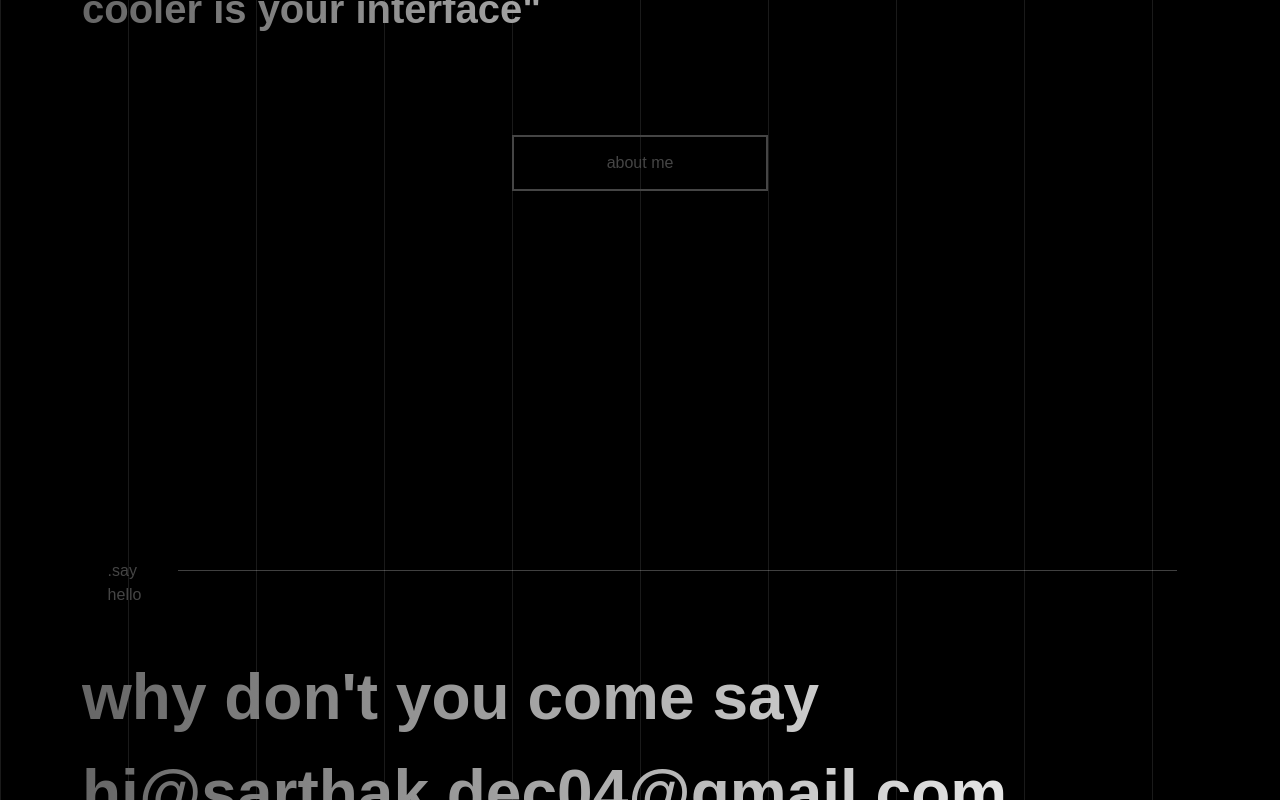
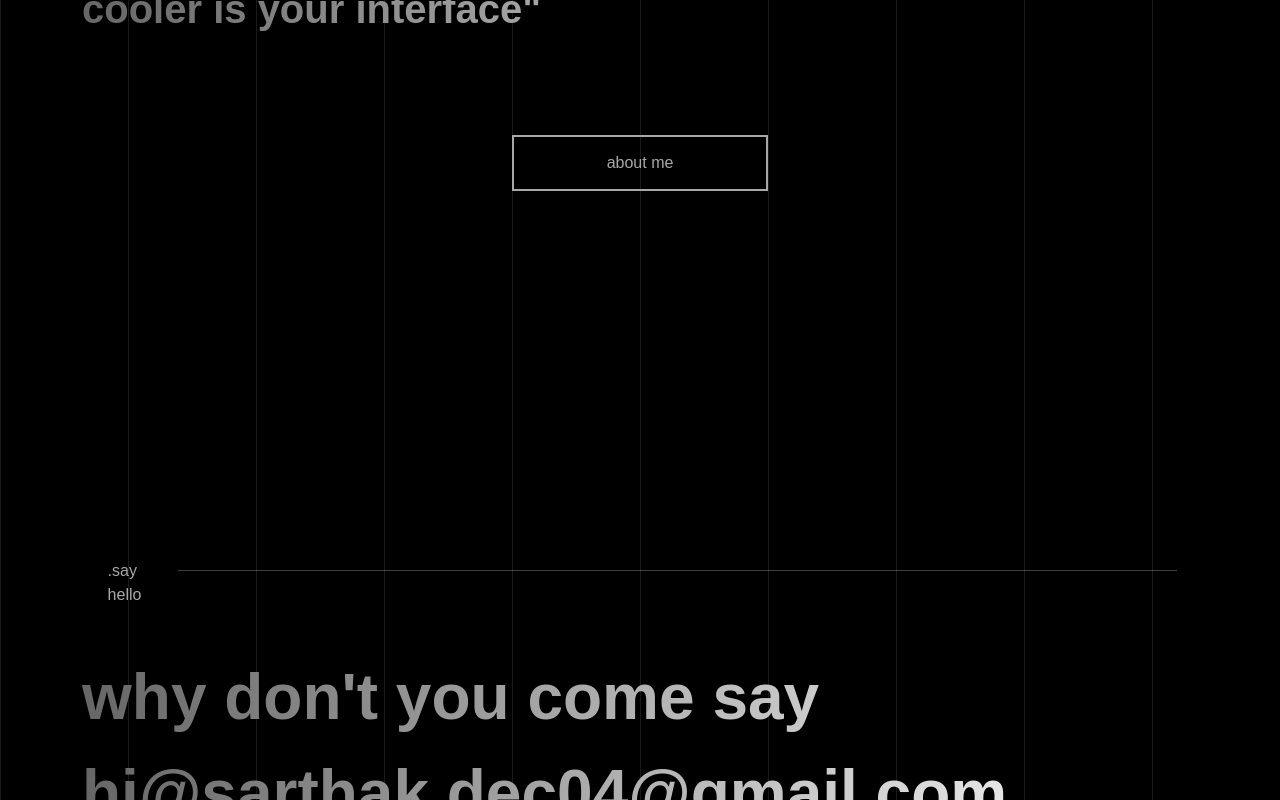
Before and after one commit to sarthaksharma52/Portfolio, a React (Vite) app: page / in a window 1280 px wide. Shown: the part 1180-1980 px from the top of the page. Built offline with nearby package versions, Linux system fonts and the light colour scheme.

Commit message:
changes in navbar

```diff
--- a/src/index.css
+++ b/src/index.css
@@ -19,7 +19,7 @@ body {
     width: 100%;
     z-index: 1000;
     /* background: rgba(255, 255, 255, 0.8); Adjust the RGBA values to fit your design */
-    backdrop-filter: blur(9px); /* Adjust the blur intensity */
+    backdrop-filter: blur(6px); /* Adjust the blur intensity */
     box-shadow: 0 2px 10px rgba(0, 0, 0, 0.1);
     border-bottom: 1px solid #454545;
 
@@ -63,7 +63,7 @@ a:hover{
     background: linear-gradient(to right, #666, #fff);
     -webkit-background-clip: text;
     -webkit-text-fill-color: transparent;
-    font-weight: bold;
+    font-weight: 700;
 
 }
 
@@ -72,7 +72,7 @@ a:hover{
     -webkit-background-clip: text;
     -webkit-text-fill-color: transparent;
     font-size: 5rem;
-    font-weight: bold;
+    font-weight: 700;
 }
 
 
@@ -89,7 +89,7 @@ a:hover{
     margin: 2vw;
 }
 .hello{
-    color: #454545;
+    color: #A8A8A8;
 }
 .hrsayhello{
     width: 81vw;
@@ -100,8 +100,8 @@ a:hover{
 
 .buttonsayhello button{
     background-color: transparent;
-    border: 2px solid #454545;
-    color: #454545;
+    border: 2px solid #A8A8A8;
+    color: #A8A8A8;
     width: 20vw;
     height: 7vh;
 }
```
